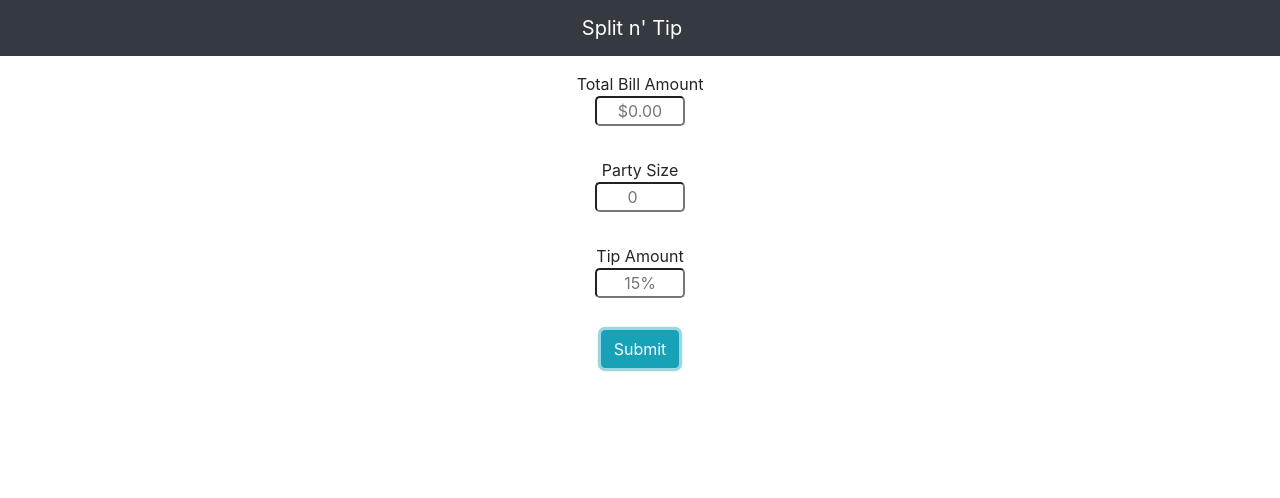
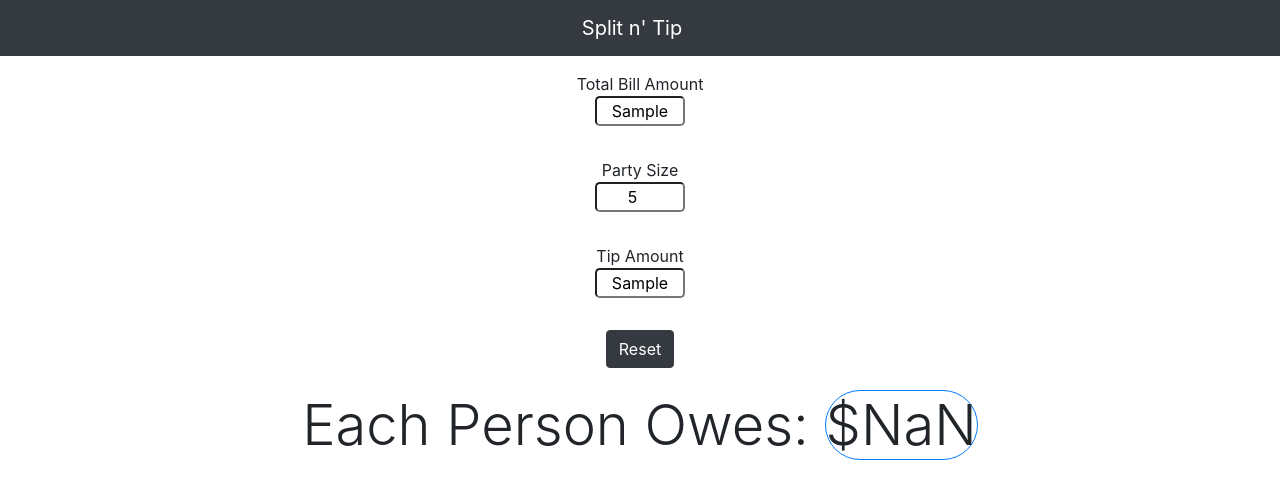
Before and after one commit to JessieSidWho/tip, a React (Create React App) app: page / in a window 1280 px wide. Both pictures are taken after typing "Sample", "5", "Sample" into the empty fields and a click on the button "Submit". Shown: the top 498 px of the page. Built offline with nearby package versions, Linux system fonts and the light colour scheme.

Commit message:
basic functionality finished

```diff
--- a/src/components/Calculator/index.js
+++ b/src/components/Calculator/index.js
@@ -7,8 +7,8 @@ class Calculator extends Component {
         bill: '',
         party: '',
         tip: '',
-        formIsHidden: false,
-        resetIsHidden: true
+        showResult: false,
+        result: 0
     };
 
     handleInputChange = event => {
@@ -21,16 +21,33 @@ class Calculator extends Component {
         });
     };
 
+    handleReset = event => {
+        event.preventDefault()
+        this.setState({ bill: "", party: "", tip: "", showResult: false });
+    }
+
     handleSubmit = event => {
         event.preventDefault();
-        console.log(`Bill: ${this.state.bill}\nParty: ${this.state.party}\nTip: ${this.state.tip}`);
-        this.setState({ bill: "", party: "", tip: "", formIsHidden: true });
+        // console.log(`Bill: ${this.state.bill}\nParty: ${this.state.party}\nTip: ${this.state.tip}`);
+        let percentage = (n, percent) => {
+            return n * percent / 100;
+        }
+        let tipTotal = percentage(this.state.bill, this.state.tip)
+        this.setState({result: (Number(this.state.bill) + Number(tipTotal)) / Number(this.state.party)})
+        // console.log(`Tip Total: ${tipTotal}`);
+        // console.log(`Each Person Owes: ${this.state.result}`)
+        if (!isNaN(this.state.result)) {
+            this.setState({ showResult: true })
+        } else {
+            this.setState({ showResult: false})
+        }
     }
 
     render() {
         return (
+            <>
             <div className=' row justify-content-md-center text-center mt-3'>
-                <form className='col-sm-12'>
+                <form className='col-sm-12' onClick={this.handleShow} >
                     <label className=''> Total Bill Amount <br></br>
                         <input id='box1' className='rounded-lg text-center'
                             type='text'
@@ -62,16 +79,39 @@ class Calculator extends Component {
                     </label><br></br><br></br>
 
                     <label>
-                        <button className='btn btn-info'
-                            name='submit'
-                            type='submit'
-                            onClick={this.handleSubmit}
-                        >Submit</button>
+                        {!this.state.showResult ?
+                            <button className='btn btn-info' onClick={this.handleSubmit}>Submit</button>
+                            : null
+                        }
+
+                        {this.state.showResult ?
+                            <button className='btn btn-dark' onClick={this.handleReset}>Reset</button>
+                            : null
+                        }
                     </label>
                 </form>
             </div>
+            {this.state.showResult ?
+                    <div className='row justify-content-md-center text-center mt-3'>
+                        <div className='col-sm-12 display-4 text-center'>
+                            Each Person Owes: <span className='border border-primary rounded-pill'> ${ this.state.result.toFixed(2) } </span>
+                        </div>
+                     </div>
+                    : null
+            }
+            </>
         )
     }
 }
 
+// Resultsdiv = () => {
+//     return (
+//         <div className="row justify-content-md-center text-center">
+//             <div className='col-sm-12'>
+//                 Each Person Owes:
+//             </div>
+//         </div>
+//     )
+// }
+
 export default Calculator;
```
